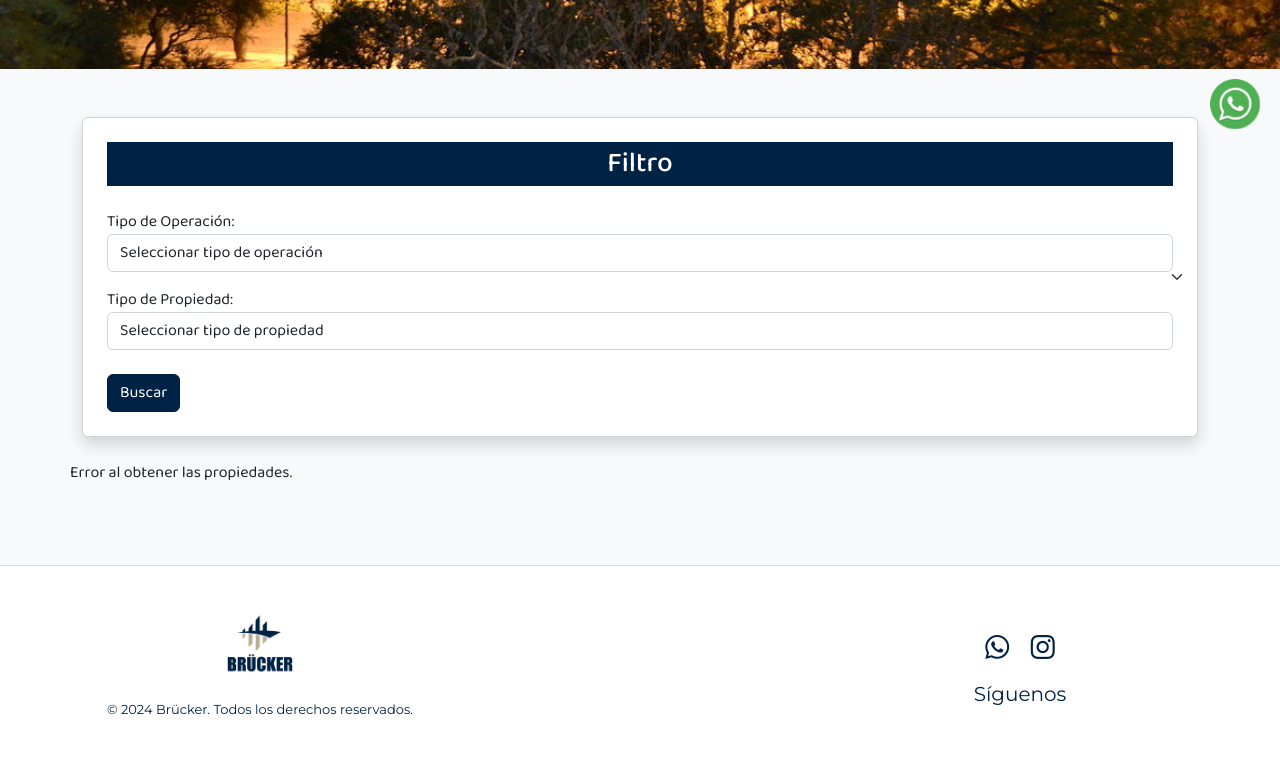
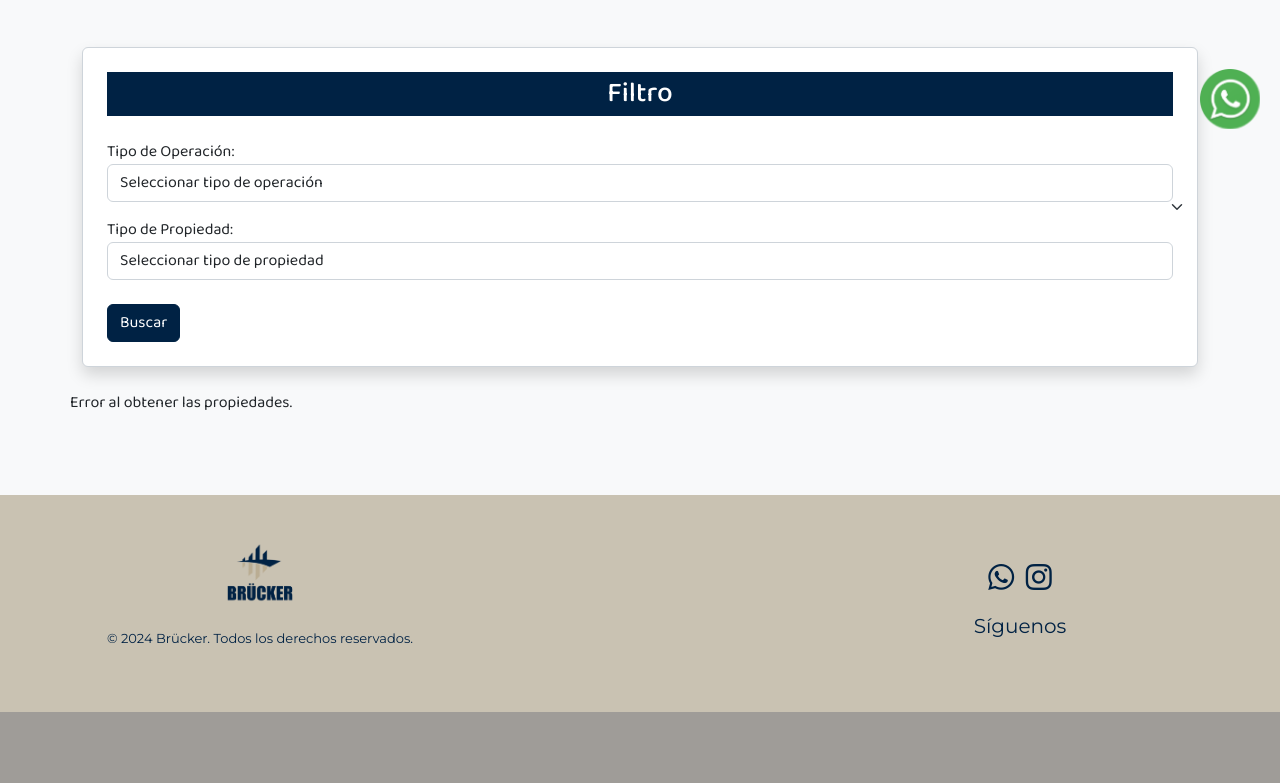
Before and after one commit to ivanagermir/brucker2.0, a PHP site: page /propiedades.php in a window 1280 px wide. Shown: the part 651-1434 px from the top of the page. After the commit the page ends 1363 px from the top, so only its background shows below. Run offline with PHP 8.4, Linux system fonts and the light colour scheme; data that the repository does not hold is empty.

Commit message:
ultimando detalles en propiedades

```diff
--- a/css/propiedades.css
+++ b/css/propiedades.css
@@ -5,13 +5,17 @@
     background-color: #f8f9fa;
   }
 
-  .navbar {
-    background-color: #fff;
-    border-bottom: 1px solid #ddd;
+  .navbar-brand img {
+    max-height: 60px;
   }
 
-  .navbar-brand img {
-    max-height: 60px;
+  .portada-propiedades {
+    background-image: url('../img/img-home/propiedad02.png');
+    background-size: cover;
+    height: 650px;
+    position: relative;
+    z-index: 0;
+    background-attachment: fixed;
   }
 
  /* Estilos para el contenedor del filtro */
@@ -118,39 +122,80 @@
     color: #fff;
   }
 
-  .footer {
-    background-color: #fff;
-    border-top: 1px solid #ddd;
-    padding: 20px 0;
+  .card {
+    height: 100%;
+    display: flex;
+    flex-direction: column;
+    border-radius: 10px;
+    overflow: hidden;
+    box-shadow: 0px 0px 20px rgba(0, 0, 0, 0.1);
+    transition: transform 0.3s ease;
+  }
+
+  .card:hover {
+          transform: scale(1.05);
+      }
+  .card-img-top {
+    object-fit: cover;
+    /* Ajusta el tamaño de la imagen */
+    height: 200px;
+    /* Ajusta la altura de la imagen */
+  }
+
+  .card-body {
+    padding: 20px;
+    background-color: #f8f9fa;
+    /* Fondo del cuerpo de la card */
+  }
+
+  .card-title {
+    color: #fff;
+    /* Color del texto */
+    background-color: #002244;
+    /* Color de fondo del título */
+    padding: 10px;
+    margin-bottom: 10;
+    border-radius: 0 0 10px 10px;
+    /* Borde inferior redondeado */
+
+  }
+
+  .btn {
+    background-color: #002244;
+    color: #fff;
+    border-color: #002244;
     text-align: center;
   }
 
-  .social-icons {
-    margin-top: 15px;
+
+  .title-filtro {
+    text-align: center;
+    background-color: #002244;
+    color: #fff;
+    padding: 5px;
   }
 
-  .social-icons li {
-    display: inline-block;
-    margin: 0 10px;
+
+  .title-propiedades {
+    color: #002244;
+    text-align: center;
+    font-size: 80px;
+    margin-left: 20%;
+    margin-top: 5%;
   }
 
-  .social-icons i {
-    font-size: 1.5rem;
-    color: #002244;
-  }
+  .icon {
+  width: 35px; /* Tamaño deseado para los iconos */
+  height: 30px;
+}
+.precio-propiedad {
+background-color: #C9C2B2;
+text-align: center;
+color: #fff;
+margin-bottom: 0; /* Eliminar el margen inferior */
+padding: 3px; /* Reducir el padding del contenedor del precio */
+}
 
-  .whatsapp-container {
-    position: fixed;
-    bottom: 20px;
-    right: 20px;
-  }
-
-  .whatsapp-logo {
-    display: flex;
-    align-items: center;
-  }
-
-  .whatsapp-logo img {
-    width: 50px;
-    height: 50px;
-  }
+.fondo-precio {
+padding: 0px; /* Reducir el padding del contenedor del fondo */
+}
--- a/propiedades.php
+++ b/propiedades.php
@@ -13,124 +13,11 @@
   <link rel="stylesheet" href="../brucker2.0/css/propiedades.css">
   <link rel="preconnect" href="https://fonts.gstatic.com" crossorigin>
   <link href="https://fonts.googleapis.com/css2?family=Baloo+2:wght@400..800&display=swap" rel="stylesheet">
-  <style>
-    body {
-      padding-top: 70px;
-      /* Ajusta según la altura del navbar */
-    }
-
-    .portada-propiedades {
-      background-image: url('../brucker2.0/img/img-portadas/Cordoba1.jpg');
-      background-size: cover;
-      height: 650px;
-      position: relative;
-      z-index: 0;
-      background-attachment: fixed;
-    }
-
-
-    .card {
-      height: 100%;
-      display: flex;
-      flex-direction: column;
-      border-radius: 10px;
-      overflow: hidden;
-      box-shadow: 0px 0px 20px rgba(0, 0, 0, 0.1);
-      transition: transform 0.3s ease;
-    }
-
-    .card:hover {
-            transform: scale(1.05);
-        }
-    .card-img-top {
-      object-fit: cover;
-      /* Ajusta el tamaño de la imagen */
-      height: 200px;
-      /* Ajusta la altura de la imagen */
-    }
-
-    .card-body {
-      padding: 20px;
-      background-color: #f8f9fa;
-      /* Fondo del cuerpo de la card */
-    }
-
-    .card-title {
-      color: #fff;
-      /* Color del texto */
-      background-color: #002244;
-      /* Color de fondo del título */
-      padding: 10px;
-      margin-bottom: 10;
-      border-radius: 0 0 10px 10px;
-      /* Borde inferior redondeado */
-
-    }
-
-    .btn {
-      background-color: #002244;
-      color: #fff;
-      border-color: #002244;
-      text-align: center;
-    }
-
-
-    .title-filtro {
-      text-align: center;
-      background-color: #002244;
-      color: #fff;
-      padding: 5px;
-    }
-
-
-    .title-propiedades {
-      color: #002244;
-      text-align: center;
-      font-size: 80px;
-      margin-left: 20%;
-      margin-top: 5%;
-    }
-
-    .icon {
-    width: 35px; /* Tamaño deseado para los iconos */
-    height: 30px;
-}
-.precio-propiedad {
-  background-color: #C9C2B2;
-  text-align: center;
-  color: #fff;
-  margin-bottom: 0; /* Eliminar el margen inferior */
-  padding: 3px; /* Reducir el padding del contenedor del precio */
-}
-
-.fondo-precio {
-  padding: 0px; /* Reducir el padding del contenedor del fondo */
-}
-
-
-
-    footer {
-      background-color: #C9C2B2;
-      font-size: small;
-      color: #002244;
-      font-family: 'Montserrat', sans-serif;
-      src: url(Montserrat-VariableFont_wght);
-      margin-top: 80px;
-    }
-
-    .cover-text h1 {
-    color: white;
-    font-weight: bold;
-    text-shadow: 1px 1px 2px rgba(0, 0, 0, 0.5);
-    max-width: 90%;
-}
-  </style>
-
 </head>
 
 <body>
   <header>
-  <nav class=" navbar navbar-expand-lg">
+  <nav class="navbar navbar-expand-lg">
       <div class="col-lg-10 container-fluid">
         <!-- Logo aqui POSICIONADO A LA IZQUIERDA-->
         <a class="navbar-brand" href="../bruckerCopia/home.php">
@@ -295,10 +182,6 @@
     echo 'Error al obtener las propiedades.';
   }
 ?>
-
-
-
-
         </div>
       </div>
 
```
